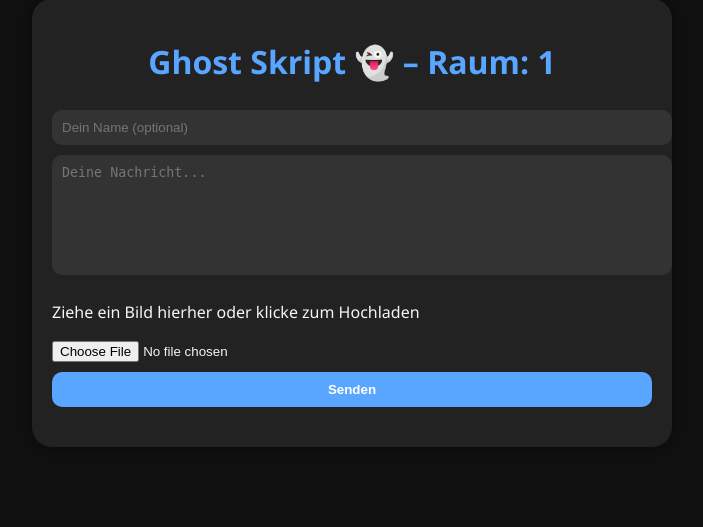
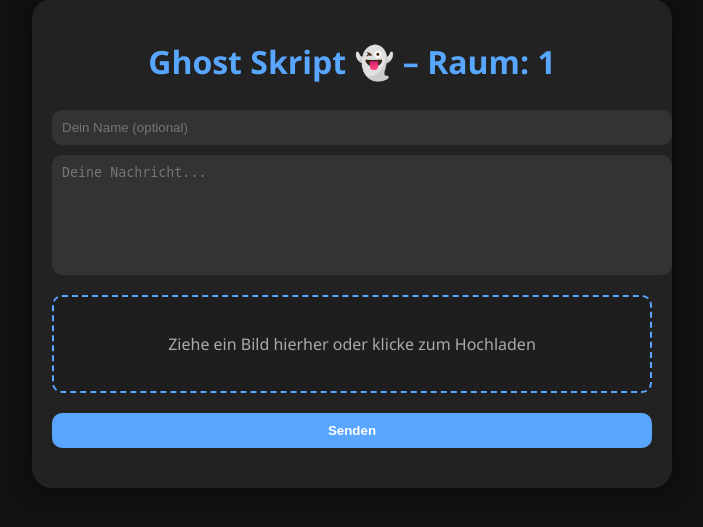
Before and after one commit to Benjaminunterstrich20/LetzChat-School, a Flask app: page /chat/1 in a window 1280 px wide. Shown: the part 41-568 px from the top of the page, without its empty margins (288-991 px from the left). Run offline with Flask 3, Linux system fonts and the light colour scheme.

Commit message:
Update style.css

```diff
--- a/static/style.css
+++ b/static/style.css
@@ -68,3 +68,23 @@ button:hover {
     margin-bottom: 10px;
     border-radius: 10px;
 }
+
+/* Drag & Drop Area */
+#drop-area {
+    border: 2px dashed #58a6ff;
+    padding: 20px;
+    text-align: center;
+    border-radius: 10px;
+    margin: 10px 0;
+    cursor: pointer;
+    background: #1e1e1e;
+    color: #aaa;
+}
+
+#drop-area.dragover {
+    background: #2a2a2a;
+}
+
+#fileElem {
+    display: none;
+}
```
